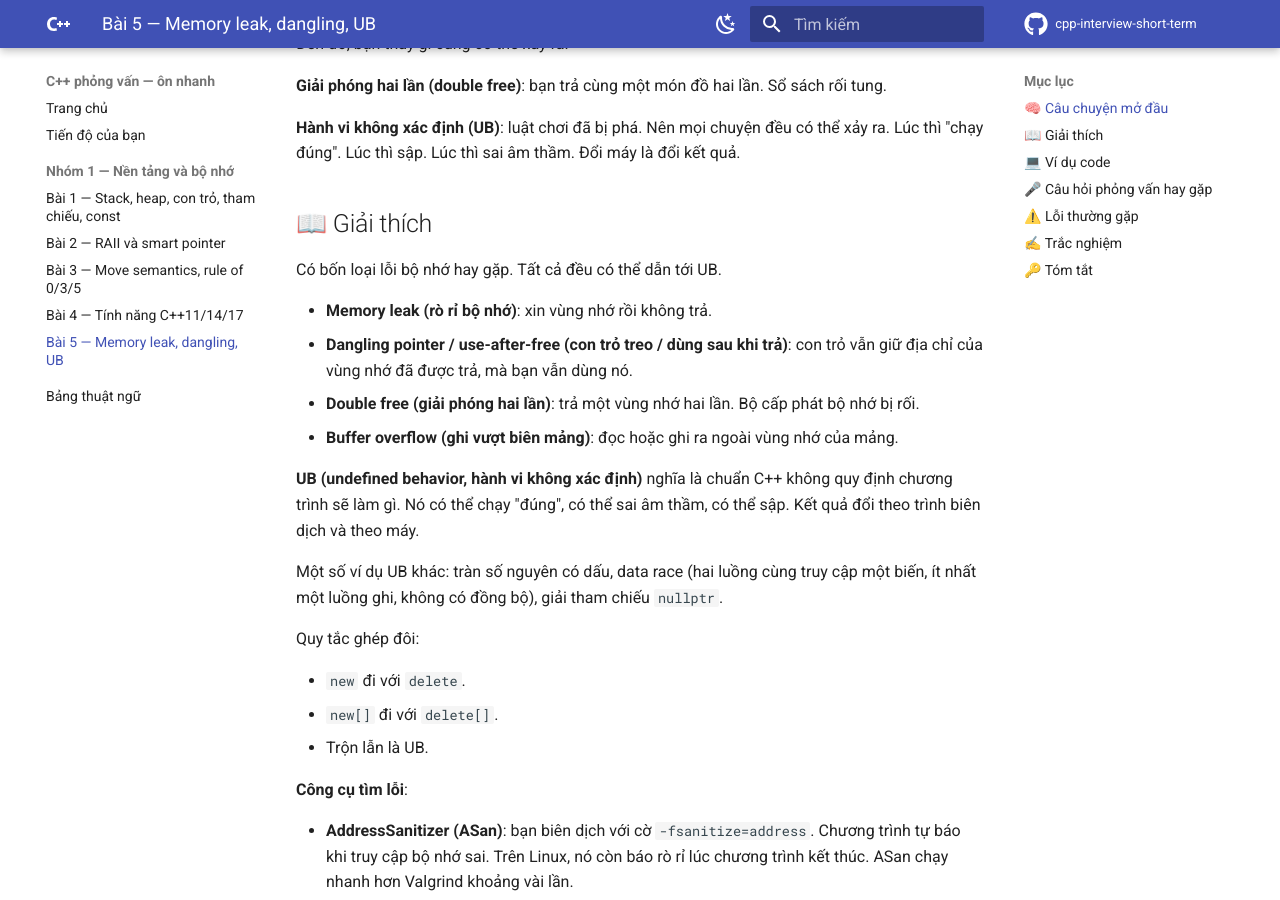
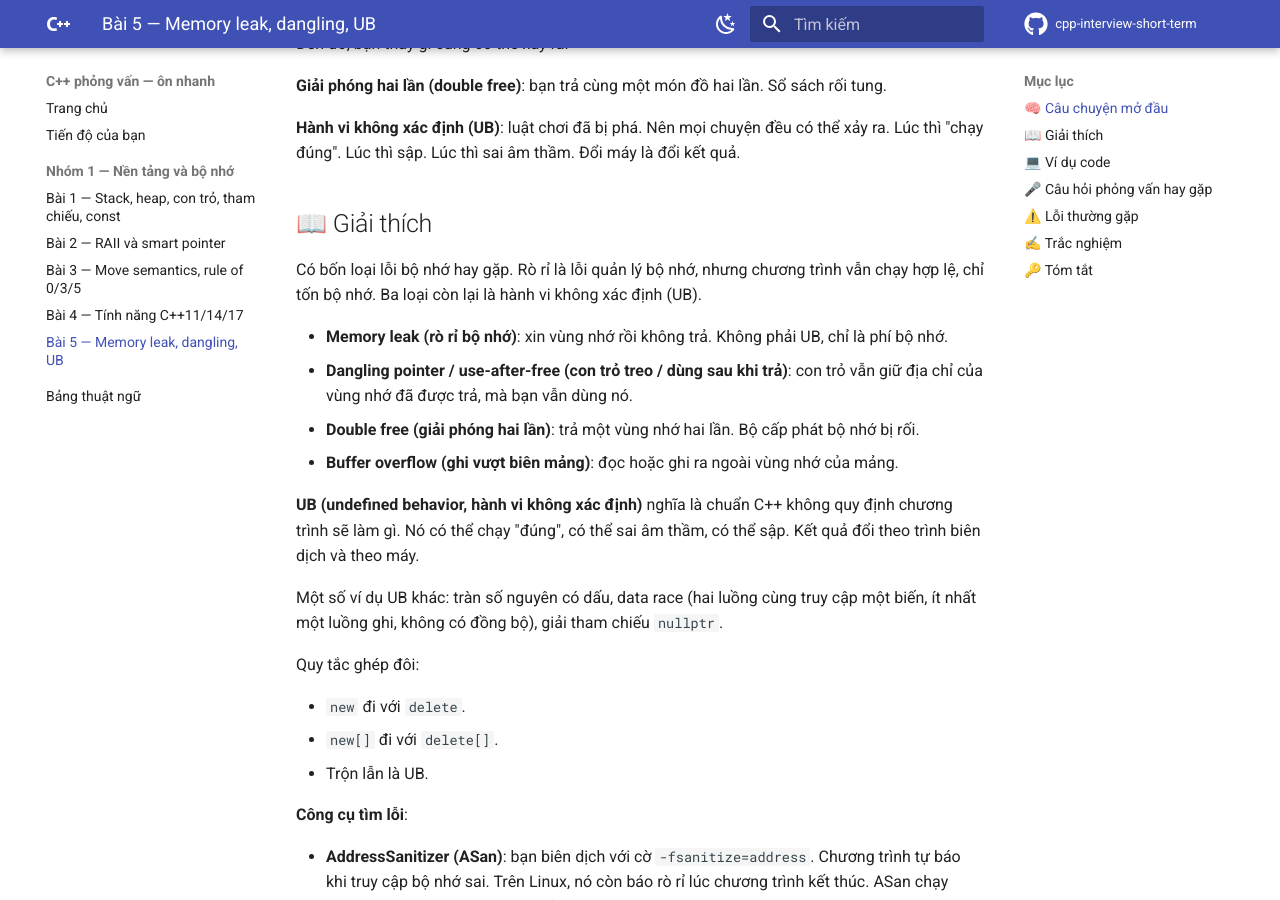
Before and after one commit to hungnguyen010518/cpp-interview-short-term, an MkDocs documentation site: the page built from docs/nhom-1-nen-tang-bo-nho/05-memory-leak-ub.md, in a window 1280 px wide and 900 px high, scrolled down 527 px. Built offline with MkDocs 1.6.1 and Material for MkDocs 9.7.7, drawn with Linux system fonts in a browser that asks for light colours; comment, search, counter and statistics services are not loaded.

Commit message:
fix: Bài 5 — rò rỉ không phải UB; làm rõ giải thích new[]/delete[]
Co-Authored-By: Claude Sonnet 5.5 <noreply@anthropic.com>

```diff
--- a/docs/nhom-1-nen-tang-bo-nho/05-memory-leak-ub.md
+++ b/docs/nhom-1-nen-tang-bo-nho/05-memory-leak-ub.md
@@ -19,9 +19,9 @@ Quay lại **kho đồ của trường** ở [Bài 1](01-stack-heap-con-tro.md).
 
 ## 📖 Giải thích
 
-Có bốn loại lỗi bộ nhớ hay gặp. Tất cả đều có thể dẫn tới UB.
+Có bốn loại lỗi bộ nhớ hay gặp. Rò rỉ là lỗi quản lý bộ nhớ, nhưng chương trình vẫn chạy hợp lệ, chỉ tốn bộ nhớ. Ba loại còn lại là hành vi không xác định (UB).
 
-- **Memory leak (rò rỉ bộ nhớ)**: xin vùng nhớ rồi không trả.
+- **Memory leak (rò rỉ bộ nhớ)**: xin vùng nhớ rồi không trả. Không phải UB, chỉ là phí bộ nhớ.
 - **Dangling pointer / use-after-free (con trỏ treo / dùng sau khi trả)**: con trỏ vẫn giữ địa chỉ của vùng nhớ đã được trả, mà bạn vẫn dùng nó.
 - **Double free (giải phóng hai lần)**: trả một vùng nhớ hai lần. Bộ cấp phát bộ nhớ bị rối.
 - **Buffer overflow (ghi vượt biên mảng)**: đọc hoặc ghi ra ngoài vùng nhớ của mảng.
@@ -206,7 +206,7 @@ valgrind --leak-check=full ./rolo
 - `delete[]` nhanh hơn
 - Để tránh lỗi biên dịch
 
-<p class="giai-thich" markdown>Trình quản lý bộ nhớ ghi lại số phần tử của mảng; `delete[]` biết cách đọc thông tin đó.</p>
+<p class="giai-thich" markdown>Với `new[]`, thường (nhất là khi phần tử có hàm hủy) chương trình ghi thêm thông tin phụ để `delete[]` biết cần hủy bao nhiêu phần tử và trả đúng khối nhớ. Dùng `delete` thường thì không có gì đảm bảo, đó là hành vi không xác định.</p>
 </div>
 
 <div class="cau-hoi" data-dap-an="2" markdown>
```
